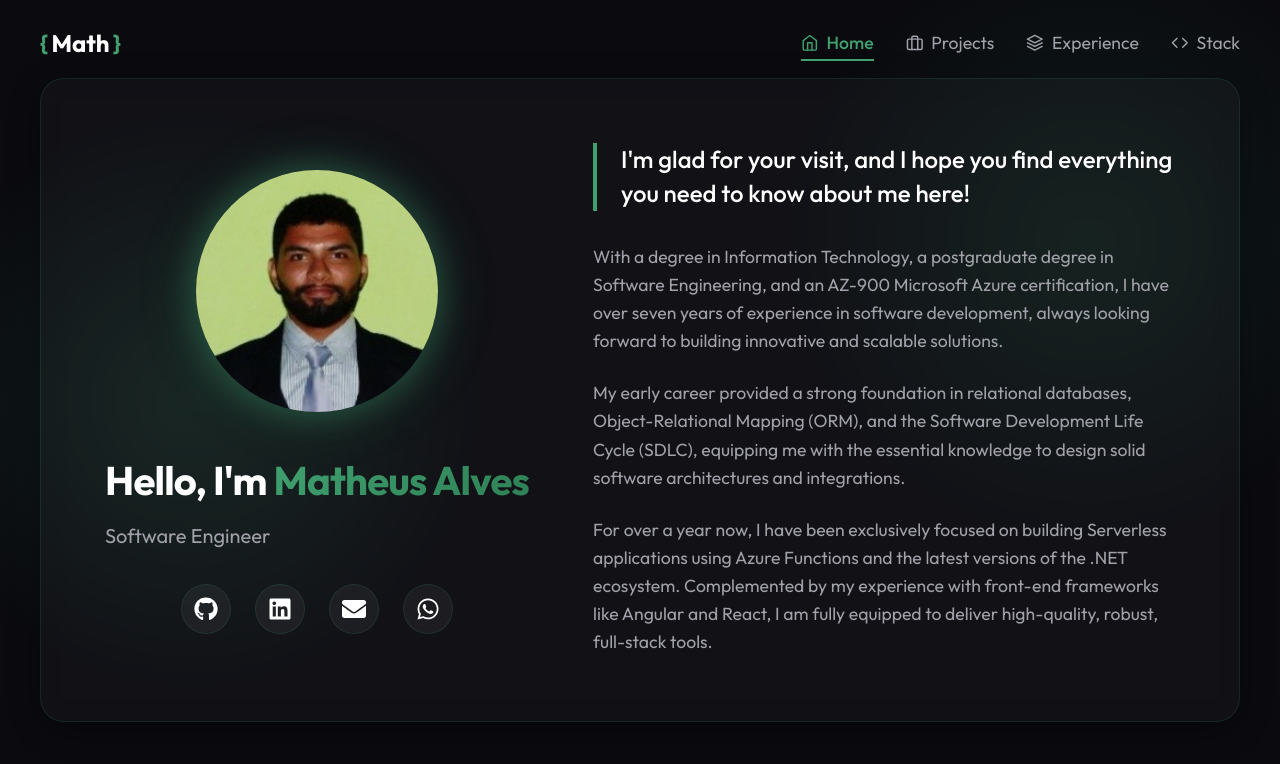
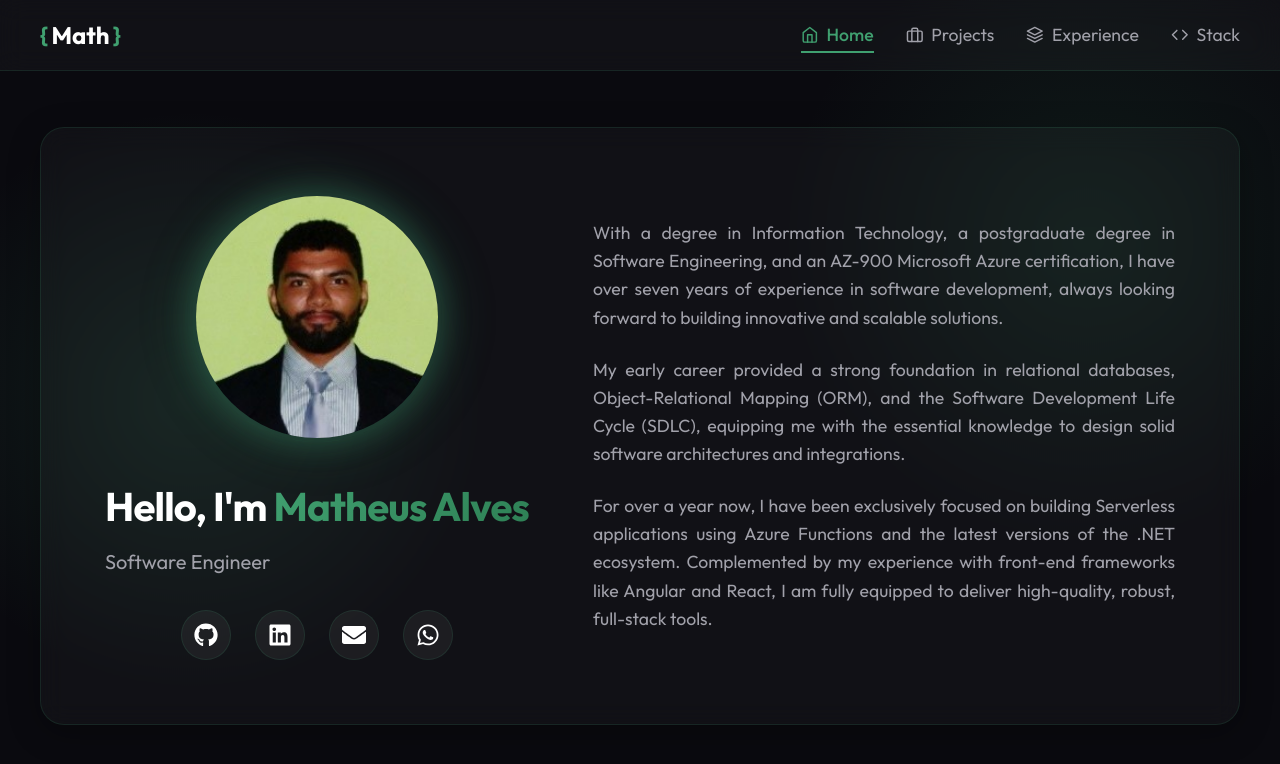
Before and after one commit to Matt-Alves07/Matt-Alves07.github.io, a React (Vite) app: page / in a window 1280 px wide. Shown: the top 764 px of the page. Built offline with nearby package versions, Linux system fonts and the light colour scheme.

Commit message:
Criei um componente para reenderizar o texto sobre mim, adicionei ele a Home, e criei uma nova rota, para exibir esse texto separadamente em dispositivos móveis

```diff
--- a/src/App.jsx
+++ b/src/App.jsx
@@ -1,6 +1,7 @@
 import { BrowserRouter as Router, Routes, Route } from 'react-router-dom';
 import Navbar from './components/Navbar';
 import Home from './pages/Home';
+import About from './pages/About';
 import NotFound from './pages/NotFound';
 
 function App() {
@@ -11,6 +12,7 @@ function App() {
         <main className="main-content">
           <Routes>
             <Route path="/" element={<Home />} />
+            <Route path="/about" element={<About />} />
             <Route path="*" element={<NotFound />} />
           </Routes>
         </main>
--- /dev/null
+++ b/src/components/AboutContent.css
@@ -0,0 +1,42 @@
+.about-section {
+  flex: 1.5;
+  display: flex;
+  flex-direction: column;
+  gap: 2rem;
+}
+
+.lead-text {
+  font-size: 1.5rem;
+  font-weight: 500;
+  color: #fff;
+  line-height: 1.4;
+  border-left: 4px solid var(--accent-color);
+  padding-left: 1.5rem;
+  text-align: left;
+}
+
+.text-blocks {
+  display: flex;
+  flex-direction: column;
+  gap: 1.5rem;
+  color: var(--text-secondary);
+  font-size: 1.1rem;
+  text-align: justify;
+}
+
+.text-blocks p {
+  transition: color var(--transition-fast);
+}
+
+.text-blocks p:hover {
+  color: #fff;
+}
+
+@media (max-width: 768px) {
+  .text-blocks {
+    font-size: 0.95rem;
+    text-align: left;
+    gap: 1rem;
+    line-height: 1.5;
+  }
+}
--- /dev/null
+++ b/src/components/AboutContent.jsx
@@ -0,0 +1,44 @@
+import { motion } from "framer-motion";
+import "./AboutContent.css";
+
+const AboutContent = () => {
+  const itemVariants = {
+    hidden: { y: 20, opacity: 0 },
+    visible: {
+      y: 0,
+      opacity: 1,
+      transition: { type: "spring", stiffness: 100 },
+    },
+  };
+
+  return (
+    <motion.div className="about-section" variants={itemVariants}>
+      {/* <p className="lead-text">
+        I'm glad for your visit, and I hope you find everything you need to know about me here!
+      </p> */}
+      <div className="text-blocks">
+        <p>
+          With a degree in Information Technology, a postgraduate degree in
+          Software Engineering, and an AZ-900 Microsoft Azure certification, I
+          have over seven years of experience in software development, always
+          looking forward to building innovative and scalable solutions.
+        </p>
+        <p>
+          My early career provided a strong foundation in relational databases,
+          Object-Relational Mapping (ORM), and the Software Development Life
+          Cycle (SDLC), equipping me with the essential knowledge to design
+          solid software architectures and integrations.
+        </p>
+        <p>
+          For over a year now, I have been exclusively focused on building
+          Serverless applications using Azure Functions and the latest versions
+          of the .NET ecosystem. Complemented by my experience with front-end
+          frameworks like Angular and React, I am fully equipped to deliver
+          high-quality, robust, full-stack tools.
+        </p>
+      </div>
+    </motion.div>
+  );
+};
+
+export default AboutContent;
--- a/src/components/Navbar.css
+++ b/src/components/Navbar.css
@@ -3,16 +3,12 @@
   top: 0;
   left: 0;
   width: 100%;
-  padding: 1.5rem 2rem;
+  padding: 1rem 2rem;
   z-index: 1000;
-  transition: all var(--transition-normal);
-}
-
-.navbar.scrolled {
-  padding: 1rem 2rem;
   background: var(--bg-secondary);
+  backdrop-filter: blur(12px);
+  -webkit-backdrop-filter: blur(12px);
   border-bottom: 1px solid var(--border-color);
-  border-radius: 0;
 }
 
 .navbar-container {
--- a/src/components/Navbar.jsx
+++ b/src/components/Navbar.jsx
@@ -1,11 +1,12 @@
 import { useState, useEffect } from 'react';
 import { NavLink } from 'react-router-dom';
 import { motion, AnimatePresence } from 'framer-motion';
-import { FiMenu, FiX, FiHome, FiBriefcase, FiLayers, FiCode } from 'react-icons/fi';
+import { FiMenu, FiX, FiHome, FiBriefcase, FiLayers, FiCode, FiUser } from 'react-icons/fi';
 import './Navbar.css';
 
 const navItems = [
   { name: 'Home', path: '/', icon: <FiHome /> },
+  { name: 'About', path: '/about', icon: <FiUser />, mobileOnly: true },
   { name: 'Projects', path: '/projects', icon: <FiBriefcase /> },
   { name: 'Experience', path: '/experience', icon: <FiLayers /> },
   { name: 'Stack', path: '/stack', icon: <FiCode /> }
@@ -36,7 +37,7 @@ const Navbar = () => {
           </NavLink>
 
           <div className="nav-links desktop-only">
-            {navItems.map((item) => (
+            {navItems.filter(item => !item.mobileOnly).map((item) => (
               <NavLink
                 key={item.name}
                 to={item.path}
--- a/src/index.css
+++ b/src/index.css
@@ -31,8 +31,8 @@ body {
   background-color: var(--bg-primary);
   color: var(--text-primary);
   line-height: 1.6;
-  min-height: 100vh;
-  overflow-x: hidden;
+  height: 100vh;
+  overflow: hidden;
   background-image:
     radial-gradient(circle at 15% 50%, rgba(64, 160, 112, 0.15), transparent 25%),
     radial-gradient(circle at 85% 30%, rgba(46, 128, 85, 0.15), transparent 25%);
@@ -75,13 +75,15 @@ button {
 .layout-container {
   display: flex;
   flex-direction: column;
-  min-height: 100vh;
+  height: 100vh;
 }
 
 .main-content {
   flex: 1;
+  overflow-y: auto;
+  overflow-x: hidden;
+  padding: 100px 2rem 3rem 2rem;
   display: flex;
-  justify-content: center;
+  flex-direction: column;
   align-items: center;
-  padding: 2rem;
 }
--- /dev/null
+++ b/src/pages/About.css
@@ -0,0 +1,27 @@
+.about-page-container {
+  max-width: 800px;
+  width: 100%;
+  padding: 3rem;
+  margin: 0 auto;
+}
+
+.about-page-header {
+  margin-bottom: 2rem;
+  border-bottom: 2px solid var(--border-color);
+  padding-bottom: 1rem;
+}
+
+.about-page-header h1 {
+  font-size: 2.2rem;
+  color: var(--accent-color);
+  background: linear-gradient(135deg, var(--accent-color), var(--accent-secondary));
+  -webkit-background-clip: text;
+  background-clip: text;
+  -webkit-text-fill-color: transparent;
+}
+
+@media (max-width: 500px) {
+  .about-page-container {
+    padding: 2rem 1.5rem;
+  }
+}
--- /dev/null
+++ b/src/pages/About.jsx
@@ -0,0 +1,29 @@
+import { motion } from 'framer-motion';
+import AboutContent from '../components/AboutContent';
+import './About.css';
+
+const About = () => {
+  const containerVariants = {
+    hidden: { opacity: 0 },
+    visible: {
+      opacity: 1,
+      transition: { staggerChildren: 0.2, delayChildren: 0.1 }
+    }
+  };
+
+  return (
+    <motion.div
+      className="about-page-container glass-panel animate-fade-in"
+      variants={containerVariants}
+      initial="hidden"
+      animate="visible"
+    >
+      <div className="about-page-header">
+        <h1>About me</h1>
+      </div>
+      <AboutContent />
+    </motion.div>
+  );
+};
+
+export default About;
--- a/src/pages/Home.css
+++ b/src/pages/Home.css
@@ -2,7 +2,7 @@
   max-width: 1200px;
   width: 100%;
   padding: 4rem;
-  margin: 0 auto;
+  margin: auto;
   position: relative;
   overflow: hidden;
 }
@@ -114,37 +114,7 @@
 .social-btn.email:hover { background: #ea4335; box-shadow: 0 10px 20px rgba(234, 67, 53, 0.4); border-color: #ea4335; }
 .social-btn.whatsapp:hover { background: #25d366; box-shadow: 0 10px 20px rgba(37, 211, 102, 0.4); border-color: #25d366; }
 
-.about-section {
-  flex: 1.5;
-  display: flex;
-  flex-direction: column;
-  gap: 2rem;
-}
 
-.lead-text {
-  font-size: 1.5rem;
-  font-weight: 500;
-  color: #fff;
-  line-height: 1.4;
-  border-left: 4px solid var(--accent-color);
-  padding-left: 1.5rem;
-}
-
-.text-blocks {
-  display: flex;
-  flex-direction: column;
-  gap: 1.5rem;
-  color: var(--text-secondary);
-  font-size: 1.1rem;
-}
-
-.text-blocks p {
-  transition: color var(--transition-fast);
-}
-
-.text-blocks p:hover {
-  color: #fff;
-}
 
 @media (max-width: 1025px) {
   .home-container {
@@ -157,7 +127,7 @@
     text-align: center;
   }
 
-  .about-section {
+  .home-container .about-section {
     display: none;
   }
 
--- a/src/pages/Home.jsx
+++ b/src/pages/Home.jsx
@@ -1,5 +1,6 @@
 import { motion } from "framer-motion";
 import { FaGithub, FaLinkedin, FaEnvelope, FaWhatsapp } from "react-icons/fa";
+import AboutContent from "../components/AboutContent";
 import "./Home.css";
 
 const Home = () => {
@@ -87,33 +88,7 @@ const Home = () => {
           </div>
         </motion.div>
 
-        <motion.div className="about-section" variants={itemVariants}>
-          <p className="lead-text">
-            I'm glad for your visit, and I hope you find everything you need to
-            know about me here!
-          </p>
-          <div className="text-blocks">
-            <p>
-              With a degree in Information Technology, a postgraduate degree in
-              Software Engineering, and an AZ-900 Microsoft Azure certification,
-              I have over seven years of experience in software development,
-              always looking forward to building innovative and scalable solutions.
-            </p>
-            <p>
-              My early career provided a strong foundation in relational
-              databases, Object-Relational Mapping (ORM), and the Software
-              Development Life Cycle (SDLC), equipping me with the essential
-              knowledge to design solid software architectures and integrations.
-            </p>
-            <p>
-              For over a year now, I have been exclusively focused on building
-              Serverless applications using Azure Functions and the latest
-              versions of the .NET ecosystem. Complemented by my experience
-              with front-end frameworks like Angular and React, I am fully
-              equipped to deliver high-quality, robust, full-stack tools.
-            </p>
-          </div>
-        </motion.div>
+        <AboutContent />
       </div>
     </motion.div>
   );
```
